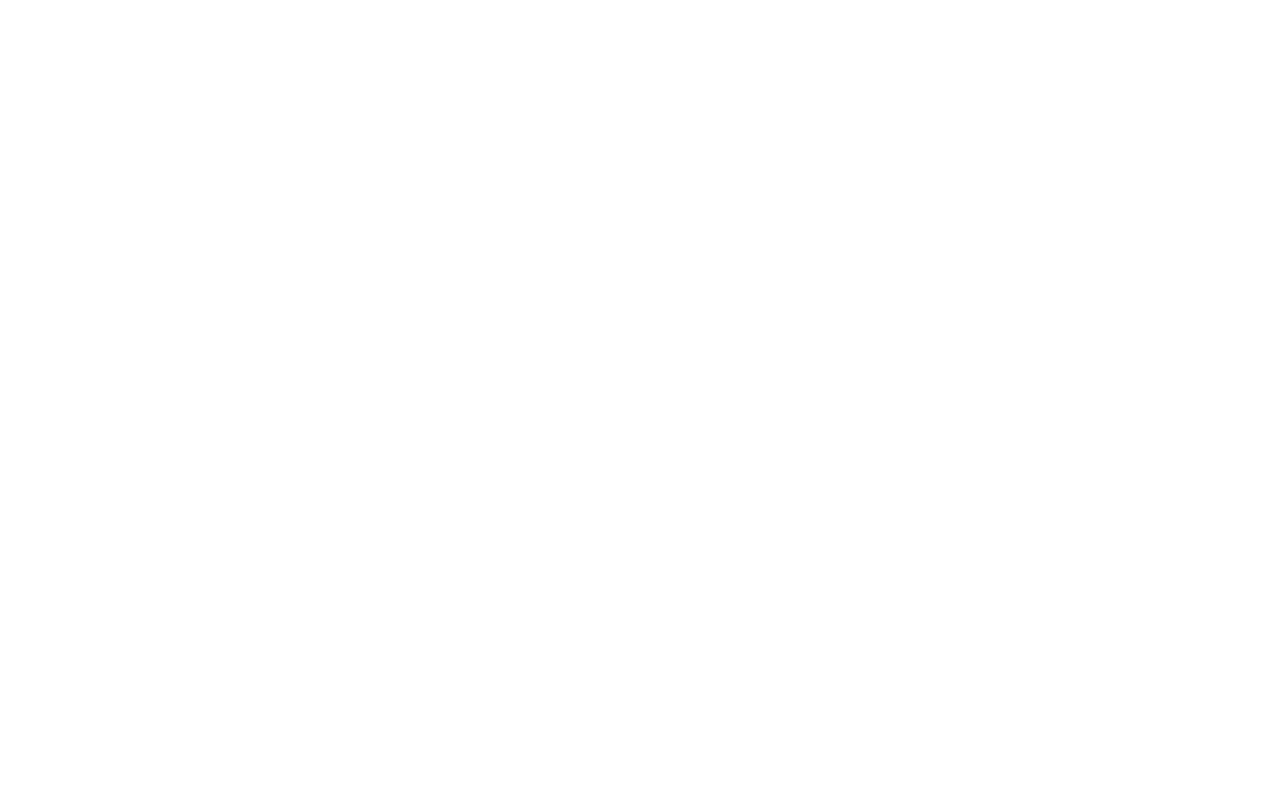
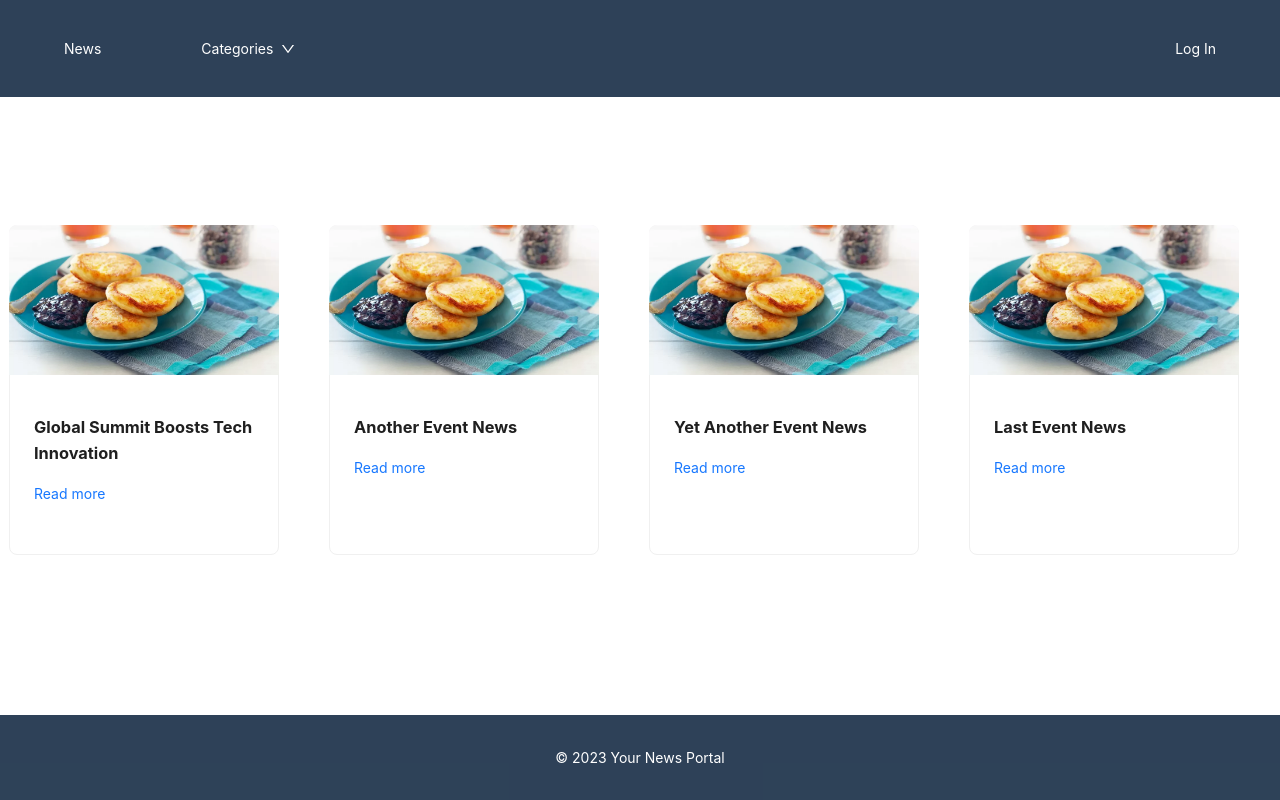
Before and after one commit to zhenekpirozhok/News-Portal, a React (Create React App) app in the folder frontend/: page /category/1 in a window 1280 px wide. Before the commit this address had no page. Built offline with nearby package versions, Linux system fonts and the light colour scheme.

Commit message:
add one category page

```diff
--- a/frontend/src/App.js
+++ b/frontend/src/App.js
@@ -1,6 +1,7 @@
 import "./App.css";
 import HomePage from "./pages/HomePage";
 import CategoriesPage from "./pages/CategoriesPage";
+import OneCategoryPage from "./pages/OneCategoryPage";
 import { BrowserRouter as Router, Route, Routes } from "react-router-dom";
 
 function App() {
@@ -10,6 +11,7 @@
         <Routes>
           <Route path="/" element={<HomePage />} />
           <Route path="/categories" element={<CategoriesPage />} />
+          <Route path="/category/:categoryId" element={<OneCategoryPage />} />
         </Routes>
       </Router>
     </div>
--- a/frontend/src/components/Category/Category.css
+++ b/frontend/src/components/Category/Category.css
@@ -11,5 +11,5 @@
 }
 
 .view-more-link {
-    margin-right: 20px;
+    margin-right: 50px;
 }
--- /dev/null
+++ b/frontend/src/mockData/categories.js
@@ -0,0 +1,8 @@
+import './news.json';
+
+export default function getCategories(news) {
+    return news.map((news) => news.category).filter(
+        (category, index, self) =>
+            self.findIndex((c) => c.id === category.id) === index
+    );
+}
--- a/frontend/src/pages/HomePage.js
+++ b/frontend/src/pages/HomePage.js
@@ -6,14 +6,12 @@
 import news from '../mockData/news.json';
 import NewsList from '../components/NewsList/NewsList';
 import Footer from '../components/Footer/Footer';
+import getCategories from '../mockData/categories';
 
 const HomePage = () => {
   const events = news.filter((news) => news.category.id === 1);
   const announcements = news.filter((news) => news.category.id === 2);
-  const categories = news.map((news) => news.category).filter(
-    (category, index, self) =>
-      self.findIndex((c) => c.id === category.id) === index
-  );
+  const categories = getCategories(news);
 
   return (
     <div>
--- /dev/null
+++ b/frontend/src/pages/OneCategoryPage.js
@@ -0,0 +1,32 @@
+// Header.js
+import React from "react";
+import Header from "../components/Header/Header";
+import news from "../mockData/news.json";
+import Footer from "../components/Footer/Footer";
+import Category from "../components/Category/Category";
+import { Link, useParams } from "react-router-dom";
+import NewsList from "../components/NewsList/NewsList";
+import getCategories from "../mockData/categories";
+
+const OneCategoryPage = () => {
+  const { categoryId } = useParams();
+  const categories = getCategories(news);
+  const newsList = news.filter((news) => news.category.id === +categoryId);
+
+  return (
+    <div
+      style={{
+        display: "flex",
+        flexDirection: "column",
+        minHeight: "100vh",
+        justifyContent: "space-between",
+      }}
+    >
+      <Header user={null} isSearchVisible={false} categories={categories} />
+      <NewsList newsList={newsList} />
+      <Footer />
+    </div>
+  );
+};
+
+export default OneCategoryPage;
```
